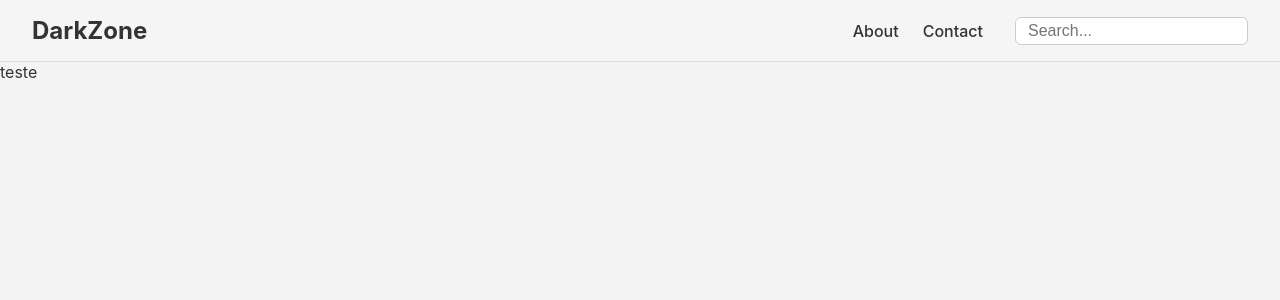
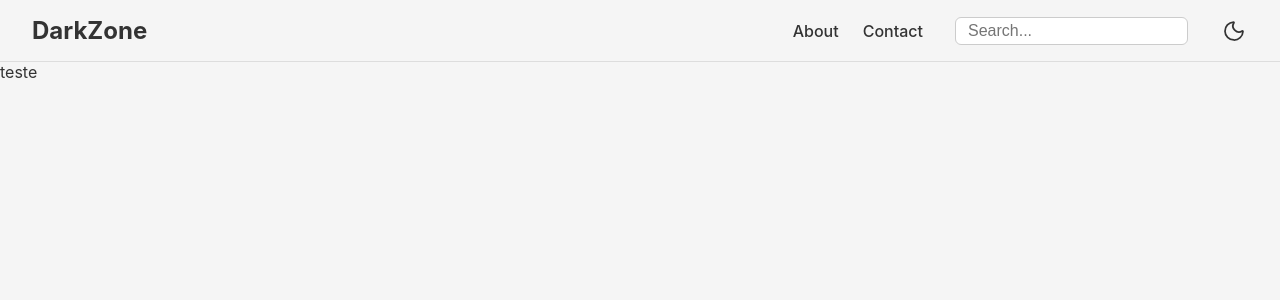
Before and after one commit to akyua/DarkZone, a Vue app: page / in a window 1280 px wide. Shown: the top 300 px of the page. Built offline with nearby package versions, Linux system fonts and the light colour scheme.

Commit message:
feat: add toggle theme mode button

```diff
--- a/package.json
+++ b/package.json
@@ -11,6 +11,7 @@
     "type-check": "vue-tsc --build"
   },
   "dependencies": {
+    "lucide-vue-next": "^0.542.0",
     "vue": "^3.5.17",
     "vue-i18n": "^12.0.0-alpha.3",
     "vue-router": "^4.5.1"
--- a/src/components/HeaderComponent.vue
+++ b/src/components/HeaderComponent.vue
@@ -14,13 +14,18 @@
       <div class="search-filter">
         <input type="text" placeholder="Search...">
       </div>
+      <ThemeToggle />
     </div>
   </header>
 </template>
 
 <script>
+import ThemeToggle from './ThemeToggle.vue'
 export default {
-  name: 'HeaderComponent'
+  name: 'HeaderComponent',
+  components: {
+    ThemeToggle
+  }
 }
 </script>
 
@@ -30,8 +35,9 @@ export default {
   justify-content: space-between;
   align-items: center;
   padding: 1rem 2rem;
-  background-color: #f5f5f5;
-  border-bottom: 1px solid #ddd;
+  background-color: var(--background-color);
+  border-bottom: 1px solid var(--header-border-color);
+  //transition: background-color 0.3s ease, border-color 0.3s ease;  talvez de para usar depois, mas teria que sincronizar com as paginas view tbm
 }
 
 .title-link {
@@ -39,7 +45,7 @@ export default {
   h1{
     margin: 0;
     font-size: 1.5rem;
-    color: #333;
+    color: var(--text-color);
   }
 }
 
@@ -59,20 +65,25 @@ export default {
 
 .main-nav a {
   text-decoration: none;
-  color: #333;
+  color: var(--link-color);
   font-weight: 500;
+  &:hover {
+    color: var(--link-hover-color);
+  }
 }
 
 .search-filter input {
   padding: 4px 12px;
   border-radius: 6px;
-  border: 1px solid #ccc;
+  border: 1px solid var(--input-border-color);
+  background-color: var(--input-bg-color);
+  color: var(--text-color);
   font-size: 1rem;
   transition: border-color 0.2s, box-shadow 0.2s;
 
   &:focus {
     outline: none;
-    border-color: #007bff;
+    border-color: var(--link-hover-color);
     box-shadow: 0 0 0 2px rgba(0, 123, 255, 0.25);
   }
 }
--- /dev/null
+++ b/src/components/ThemeToggle.vue
@@ -0,0 +1,60 @@
+<template>
+  <button
+    @click="toggleTheme"
+    class="theme-toggle-button"
+    :aria-label="`Mudar para tema ${theme === 'light' ? 'escuro' : 'claro'}`"
+  >
+    <Transition name="fade-rotate" mode="out-in">
+      <Moon v-if="theme === 'light'" class="icon" />
+      <Sun v-else class="icon" />
+    </Transition>
+  </button>
+</template>
+
+<script setup lang="ts">
+import { Sun, Moon } from 'lucide-vue-next';
+import { useTheme } from '@/hooks/useTheme';
+
+const { theme, toggleTheme } = useTheme();
+</script>
+
+<style lang="scss" scoped>
+.theme-toggle-button {
+  background: none;
+  border: none;
+  cursor: pointer;
+  padding: 0;
+  display: flex;
+  align-items: center;
+  justify-content: center;
+  width: 28px;
+  height: 28px;
+  border-radius: 50%;
+  &:focus-visible {
+    outline: 2px solid var(--link-hover-color);
+    outline-offset: 2px;
+  }
+}
+
+.icon {
+  width: 24px;
+  height: 24px;
+  color: var(--text-color);
+  stroke-width: 1.75;
+}
+
+.fade-rotate-enter-active,
+.fade-rotate-leave-active {
+  transition: all 0.25s ease-in-out;
+}
+
+.fade-rotate-enter-from {
+  opacity: 0;
+  transform: rotate(-30deg);
+}
+
+.fade-rotate-leave-to {
+  opacity: 0;
+  transform: rotate(30deg);
+}
+</style>
--- /dev/null
+++ b/src/hooks/useTheme.ts
@@ -0,0 +1,39 @@
+import { ref, onMounted, watchEffect } from 'vue'
+
+type Theme = 'light' | 'dark'
+
+export function useTheme() {
+  const theme = ref<Theme>('light')
+
+  const applyTheme = (newTheme: Theme) => {
+    document.documentElement.classList.remove('light-theme', 'dark-theme')
+    document.documentElement.classList.add(`${newTheme}-theme`)
+    document.documentElement.dataset.theme = newTheme
+  }
+
+  const toggleTheme = () => {
+    const newTheme = theme.value === 'light' ? 'dark' : 'light'
+    theme.value = newTheme
+    localStorage.setItem('theme', newTheme)
+  }
+
+  onMounted(() => {
+    const savedTheme = localStorage.getItem('theme') as Theme | null
+
+    if (savedTheme) {
+      theme.value = savedTheme
+    } else {
+      const prefersDark = window.matchMedia('(prefers-color-scheme: dark)').matches
+      theme.value = prefersDark ? 'dark' : 'light'
+    }
+  })
+
+  watchEffect(() => {
+    applyTheme(theme.value)
+  })
+
+  return {
+    theme,
+    toggleTheme,
+  }
+}
--- a/src/main.ts
+++ b/src/main.ts
@@ -2,7 +2,7 @@ import { createApp } from 'vue'
 import App from './App.vue'
 import router from './router'
 import i18n from './i18n.js'
-import './style/main.css'
+import './style/main.scss'
 
 const app = createApp(App)
 
--- /dev/null
+++ b/src/style/_theme.scss
@@ -0,0 +1,21 @@
+:root {
+  --background-color: #f5f5f5;
+  --text-color: #333;
+  --header-bg-color: #f5f5f5;
+  --header-border-color: #ddd;
+  --input-bg-color: #fff;
+  --input-border-color: #ccc;
+  --link-color: #333;
+  --link-hover-color: #007bff;
+}
+
+.dark-theme {
+  --background-color: #1a1a1a;
+  --text-color: #f5f5f5;
+  --header-bg-color: #242424;
+  --header-border-color: #3a3a3a;
+  --input-bg-color: #333;
+  --input-border-color: #555;
+  --link-color: #f5f5f5;
+  --link-hover-color: #58a6ff;
+}
--- a/src/style/main.css
+++ b/src/style/main.scss
@@ -1,3 +1,6 @@
+@use 'variables';
+@use 'theme';
+
 * {
   margin: 0;
   padding: 0;
@@ -8,6 +11,6 @@ html, body, #app {
   height: 100%;
   width: 100%;
   font-family: -apple-system, BlinkMacSystemFont, 'Segoe UI', Roboto, Helvetica, Arial, sans-serif;
-  background-color: #f4f4f4;
-  color: #333;
+  background-color: var(--background-color);
+  color: var(--text-color);
 }
--- a/vite.config.ts
+++ b/vite.config.ts
@@ -15,12 +15,5 @@ export default defineConfig({
   },
   server: {
     port: 3000
-  },
-  css: {
-    preprocessorOptions: {
-      scss: {
-        additionalData: `@use "@/style/_variables.scss";`
-      }
-    }
   }
 })
```
Also changed, not shown: 1 other file (tests, documents, lock files or other folders).
